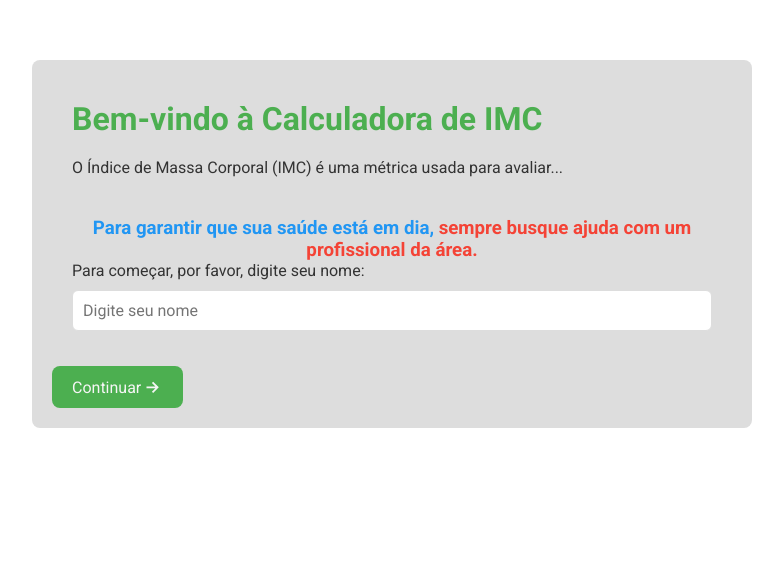
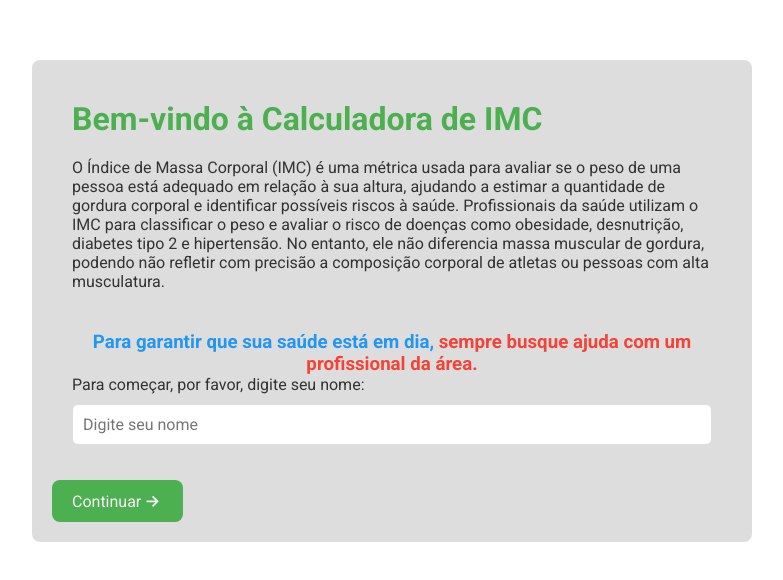
Before and after one commit to ArthWeber/calculadora_IMC-v2, a React (Vite) app: page / in a window 1280 px wide. Shown: the part 196-776 px from the top of the page, without its empty margins (248-1031 px from the left). Built offline with nearby package versions, Linux system fonts and the light colour scheme.

Commit message:
Versão definitiva de Home

```diff
--- a/src/components/Home/index.jsx
+++ b/src/components/Home/index.jsx
@@ -6,7 +6,15 @@ function Home({ username, setUsername }) {
         <div className={styles.home}>
             <h1 className={styles.home__title}>Bem-vindo à Calculadora de IMC</h1>
             <p className={styles.textInfo}>
-                O Índice de Massa Corporal (IMC) é uma métrica usada para avaliar...
+                O Índice de Massa Corporal (IMC) é uma métrica usada para avaliar
+                se o peso de uma pessoa está adequado em relação à sua altura,
+                ajudando a estimar a quantidade de gordura corporal e identificar
+                possíveis riscos à saúde. Profissionais da saúde utilizam o IMC
+                para classificar o peso e avaliar o risco de doenças como obesidade,
+                desnutrição, diabetes tipo 2 e hipertensão. No entanto, ele não
+                diferencia massa muscular de gordura, podendo não refletir com
+                precisão a composição corporal de atletas ou pessoas com alta
+                musculatura.
             </p>
             <h3 className={styles.subtitle}>
                 Para garantir que sua saúde está em dia,
```
